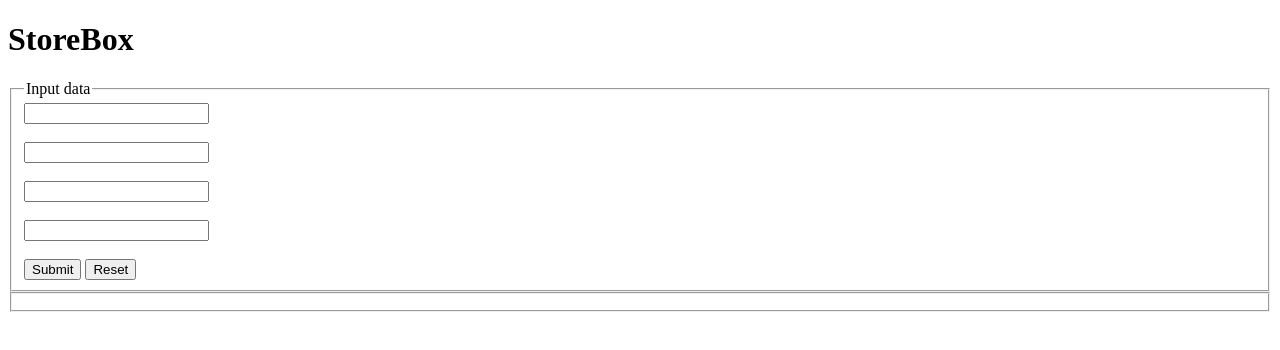
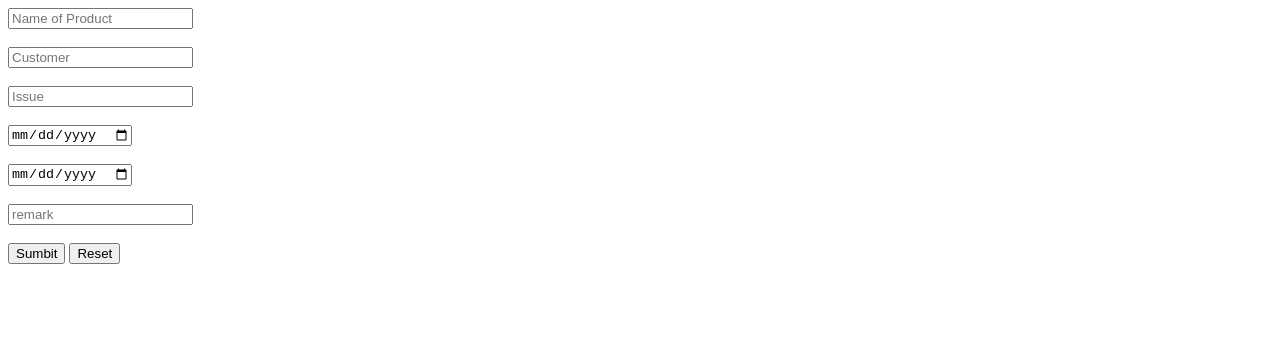
Before and after one commit to jaybarnes33/StoreBox, a plain HTML site: page src/index.html in a window 1280 px wide. Drawn offline with Linux system fonts and the light colour scheme.

Commit message:
Update index.html

```diff
--- a/src/index.html
+++ b/src/index.html
@@ -1,39 +1,46 @@
-<!DOCTYPE html>
+<!doctype html>
 <html lang="en">
-<head>
-    <meta charset="UTF-8">
-    <meta name="viewport" content="width=device-width, initial-scale=1.0">
-    <link rel="stylesheet" href="./style.css">
+  <head>
+    <!-- Required meta tags -->
+    <meta charset="utf-8">
+    <meta name="viewport" content="width=device-width, initial-scale=1">
     <title>StoreBox</title>
-</head>
-<body>
-    <header class="header">
-        <div class="logo">
-            <h1>StoreBox</h1>
-        </div>
-    </header>
 
-    <div class="storebox">
-        <fieldset>
-            <legend>Input data</legend>
-            <form id="form">
-                <input type="text" id="" name="" placeholder=""> <br><br>
-                <input type="text" id="" name="" placeholder=""><br><br>
-                <input type="text" id="" name="" placeholder=""><br><br>
-                <input type="text" id="" name="" placeholder=""><br><br>
-                <input type="button" value="Submit">
-                <input type="reset" value="Reset">
+    <link href="index.css" rel="stylesheet">
+  </head>
+  <body>
+    <form id="form">
+        <input type="text" id="product" name="product" placeholder="Name of Product"><br><br>
+        <input type="text" id="customer" name="customer" placeholder="Customer"><br><br>
+        <input type="text" id="issue" name="Issue" placeholder="Issue"><br><br>
+        <input type="date" id="dateIn" name="datein" placeholder="date in"><br><br>
+        <input type="date" id=" dateOut" name="dateout" placeholder="date out"><br><br>
+        <input type="text" id="remark" name="remark" placeholder="remark"><br><br>
+        <input type="submit" value="Sumbit">
+        <input type="reset" value="Reset">
+    </form>
+    <br>
+    <div id="msg"></div>
+    <br>
+     <!--
+         <div class="table-responsive">
+        <table class="table">
+          <thead>
+            <tr>
+              <th class="col">#</th>
+              <th class="col">DATE</th>
+              <th class="col">NAME OF PRODUCT</th>
+              <th class="col">CUSTOMER</th>
+              <th class="col">ISSUE</th>
+              <th class="col">IN</th>
+              <th class="col">OUT</th>
+              <th class="col">REMARK</th>
+              <th class="col">Action</th>
+            </tr>
+          </thead>
+        </table>
+      </div>
 
-            </form>
-        </fieldset>
-
-        <fieldset>
-            <table>
-                <tr>
-                </tr>
-            </table>
-        </fieldset>
-    </div>
-    <script src="./script.js"></script>
+     -->
 </body>
 </html>
```
